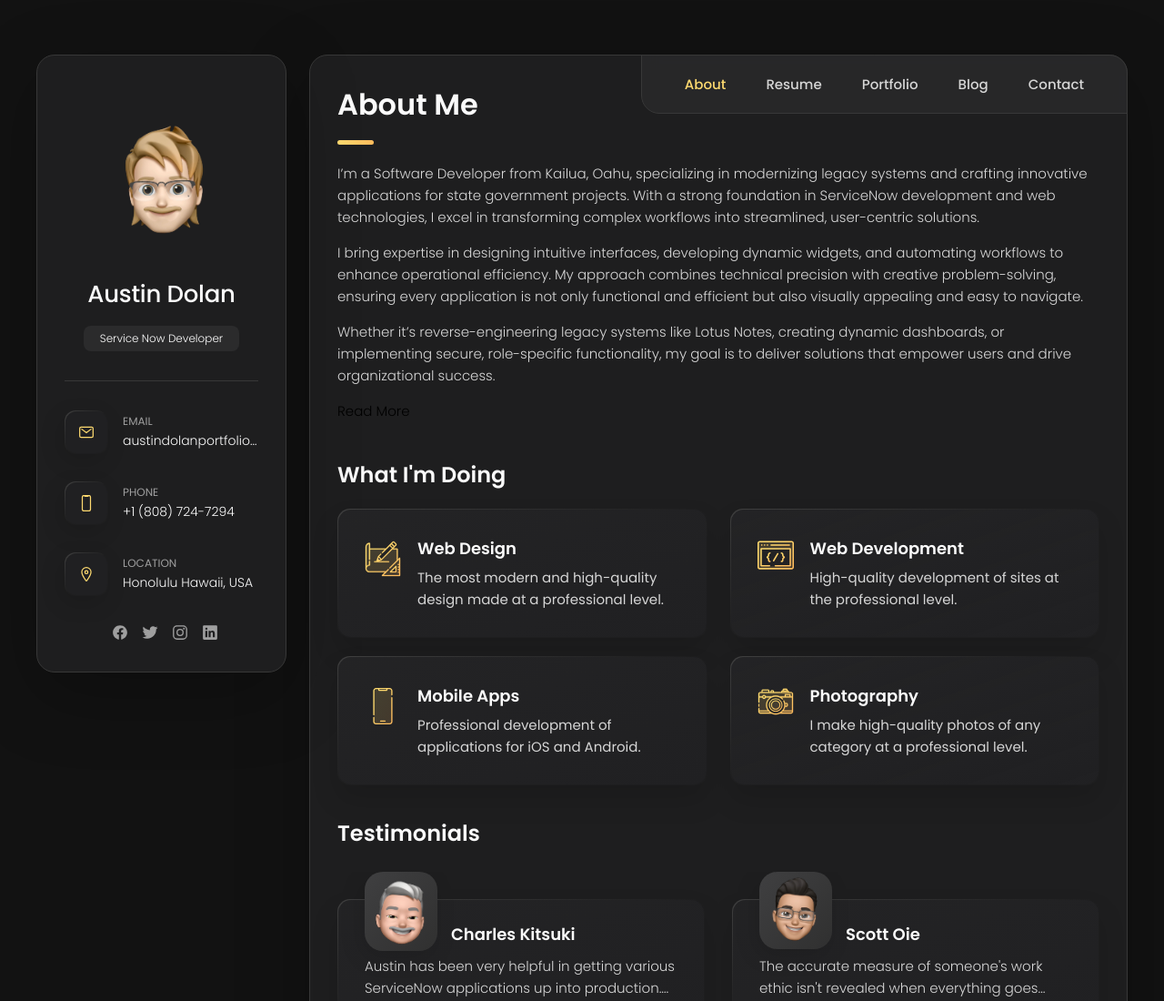
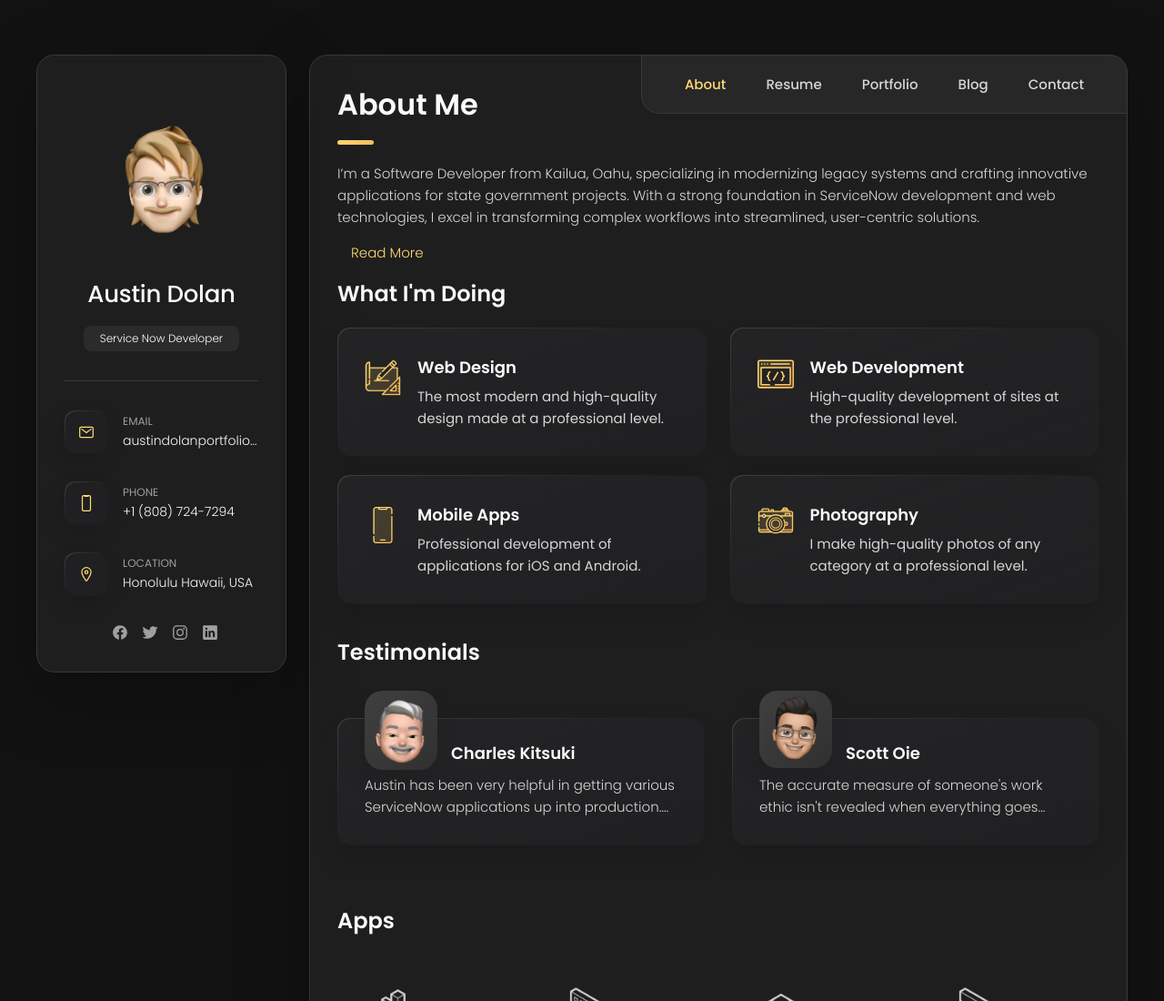
Before and after one commit to Flowbie/Portfolio, a plain HTML site: page index.html in a window 1280 px wide. Shown: the top 1100 px of the page at 91% size. Drawn offline with nearby package versions, Linux system fonts and the light colour scheme.

Commit message:
Add files via upload

```diff
--- a/assets/css/style.css
+++ b/assets/css/style.css
@@ -545,10 +545,26 @@ main-content {
   font-size: var(--fs-6);
   font-weight: var(--fw-300);
   line-height: 1.6;
+  margin-bottom: 15px;
 }
 
 .about-text p { margin-bottom: 15px; }
 
+.about-more {display: none;}
+
+.read-more-btn {
+  /* background-color: var(--onyx);  */
+  color: var(--orange-yellow-crayola);
+  border: none;
+  padding: 0px 15px;
+  cursor: pointer;
+  font-size: --fs-5;
+  border-radius: 5px;
+}
+
+.read-more-btn:hover {
+  background-color: var(--eerie-black-1);
+}
 
 
 /**
@@ -1914,7 +1930,7 @@ textarea.form-input::-webkit-resizer { display: none; }
 
   .about .article-title { margin-bottom: 20px; }
 
-  .about-text { margin-bottom: 40px; }
+  .about-text { margin-bottom: 15px; }
 
   /* service */
 
```
